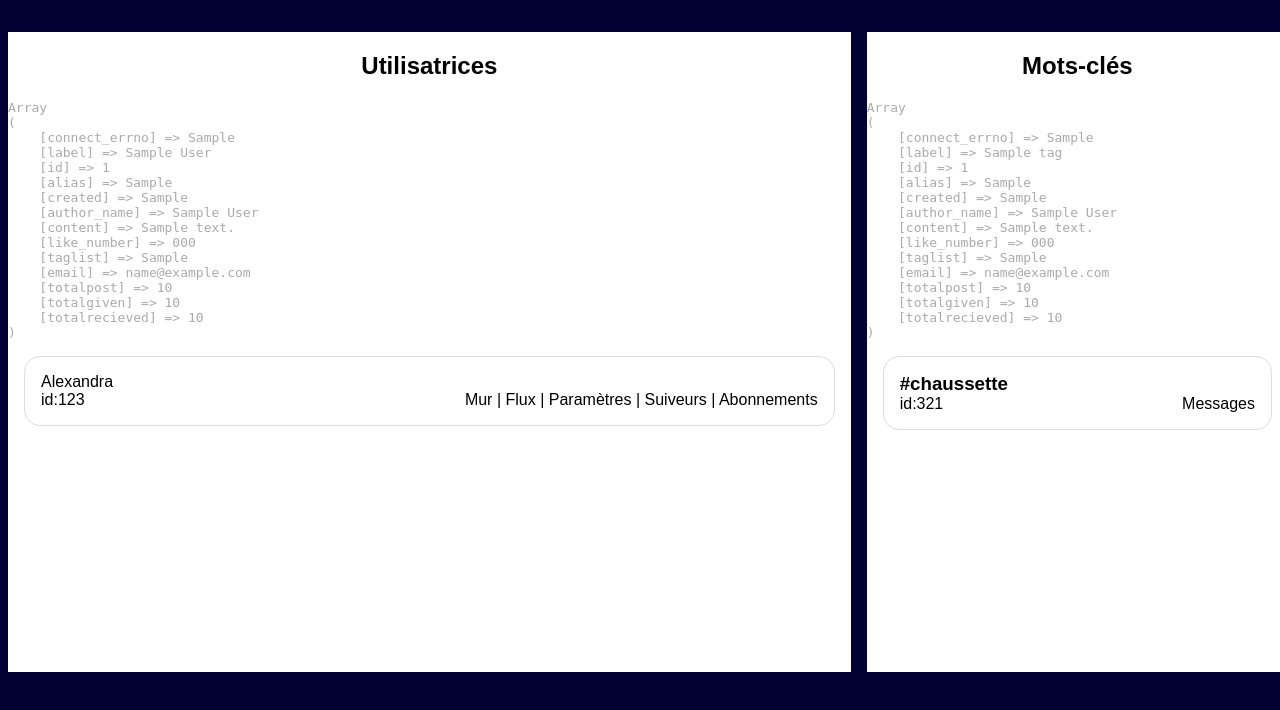
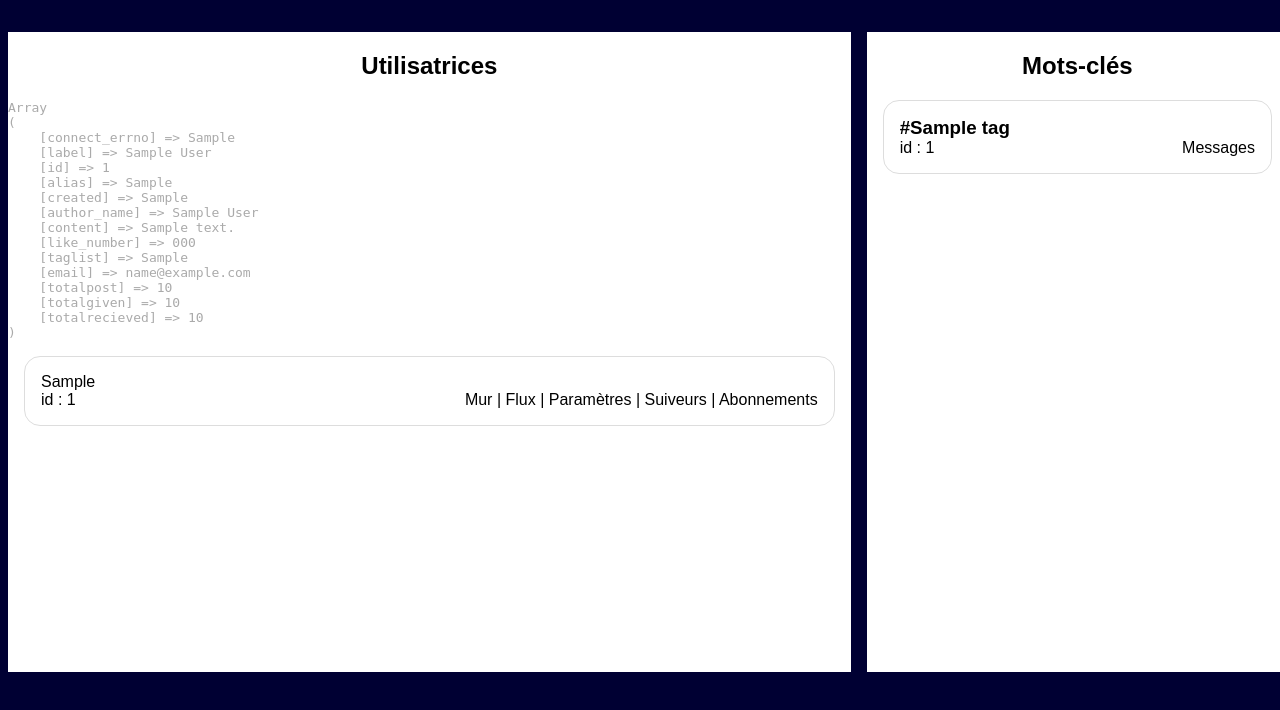
Before and after one commit to adatechschool/projet-collectif-reseau-social-php-fms, a PHP site: page /admin.php in a window 1280 px wide. Shown: the part 90-800 px from the top of the page. Run offline with PHP 8.4, Linux system fonts and the light colour scheme; tables that the repository leaves empty or names only in its code hold one stand-in row (values such as "Sample post").

Commit message:
modification de news.php admin.php settings.php et début de wall.php

```diff
--- a/admin.php
+++ b/admin.php
@@ -31,7 +31,7 @@
          * Etape 1: Ouvrir une connexion avec la base de donnée.
          */
         // on va en avoir besoin pour la suite
-        $mysqli = new mysqli("localhost", "root", "root", "socialnetwork");
+        $mysqli = new mysqli("localhost", "root", "", "socialnetwork");
         //verification
         if ($mysqli->connect_errno)
         {
@@ -61,13 +61,13 @@
                  */
                 while ($tag = $lesInformations->fetch_assoc())
                 {
-                    echo "<pre>" . print_r($tag, 1) . "</pre>";
+                    //echo "<pre>" . print_r($tag, 1) . "</pre>";
                     ?>
                     <article>
-                        <h3>#chaussette</h3>
-                        <p>id:321</p>
+                        <h3>#<?php echo $tag['label'] ?></h3>
+                        <p>id : <?php echo $tag['id'] ?></p>
                         <nav>
-                            <a href="tags.php?tag_id=321">Messages</a>
+                            <a href="tags.php?tag_id=<?php echo $tag['id'] ?>">Messages</a>
                         </nav>
                     </article>
                 <?php } ?>
@@ -97,14 +97,14 @@
                     echo "<pre>" . print_r($tag, 1) . "</pre>";
                     ?>
                     <article>
-                        <h3>Alexandra</h3>
-                        <p>id:123</p>
+                        <h3><?php echo $tag['alias'] ?></h3>
+                        <p>id : <?php echo $tag['id'] ?></p>
                         <nav>
-                            <a href="wall.php?user_id=123">Mur</a>
-                            | <a href="feed.php?user_id=123">Flux</a>
-                            | <a href="settings.php?user_id=123">Paramètres</a>
-                            | <a href="followers.php?user_id=123">Suiveurs</a>
-                            | <a href="subscriptions.php?user_id=123">Abonnements</a>
+                            <a href="wall.php?user_id=<?php echo $tag['id'] ?>">Mur</a>
+                            | <a href="feed.php?user_id=<?php echo $tag['id'] ?>">Flux</a>
+                            | <a href="settings.php?user_id=<?php echo $tag['id'] ?>">Paramètres</a>
+                            | <a href="followers.php?user_id=<?php echo $tag['id'] ?>">Suiveurs</a>
+                            | <a href="subscriptions.php?user_id=<?php echo $tag['id'] ?>">Abonnements</a>
                         </nav>
                     </article>
                 <?php } ?>
--- a/tags.php
+++ b/tags.php
@@ -40,7 +40,7 @@
             /**
              * Etape 2: se connecter à la base de donnée
              */
-            $mysqli = new mysqli("localhost", "root", "root", "socialnetwork");
+            $mysqli = new mysqli("localhost", "root", "", "socialnetwork");
             ?>
 
             <aside>
--- a/wall.php
+++ b/wall.php
@@ -40,7 +40,7 @@
             /**
              * Etape 2: se connecter à la base de donnée
              */
-            $mysqli = new mysqli("localhost", "root", "root", "socialnetwork");
+            $mysqli = new mysqli("localhost", "root", "", "socialnetwork");
             ?>
 
             <aside>
@@ -57,7 +57,7 @@
                 <img src="user.jpg" alt="Portrait de l'utilisatrice"/>
                 <section>
                     <h3>Présentation</h3>
-                    <p>Sur cette page vous trouverez tous les message de l'utilisatrice : XXX
+                    <p>Sur cette page vous trouverez tous les message de l'utilisatrice : <?php echo $user['alias'] ?>
                         (n° <?php echo $userId ?>)
                     </p>
                 </section>
```
Also changed, not shown: news.php (+5 -5 lines), settings.php (+6 -6 lines).
